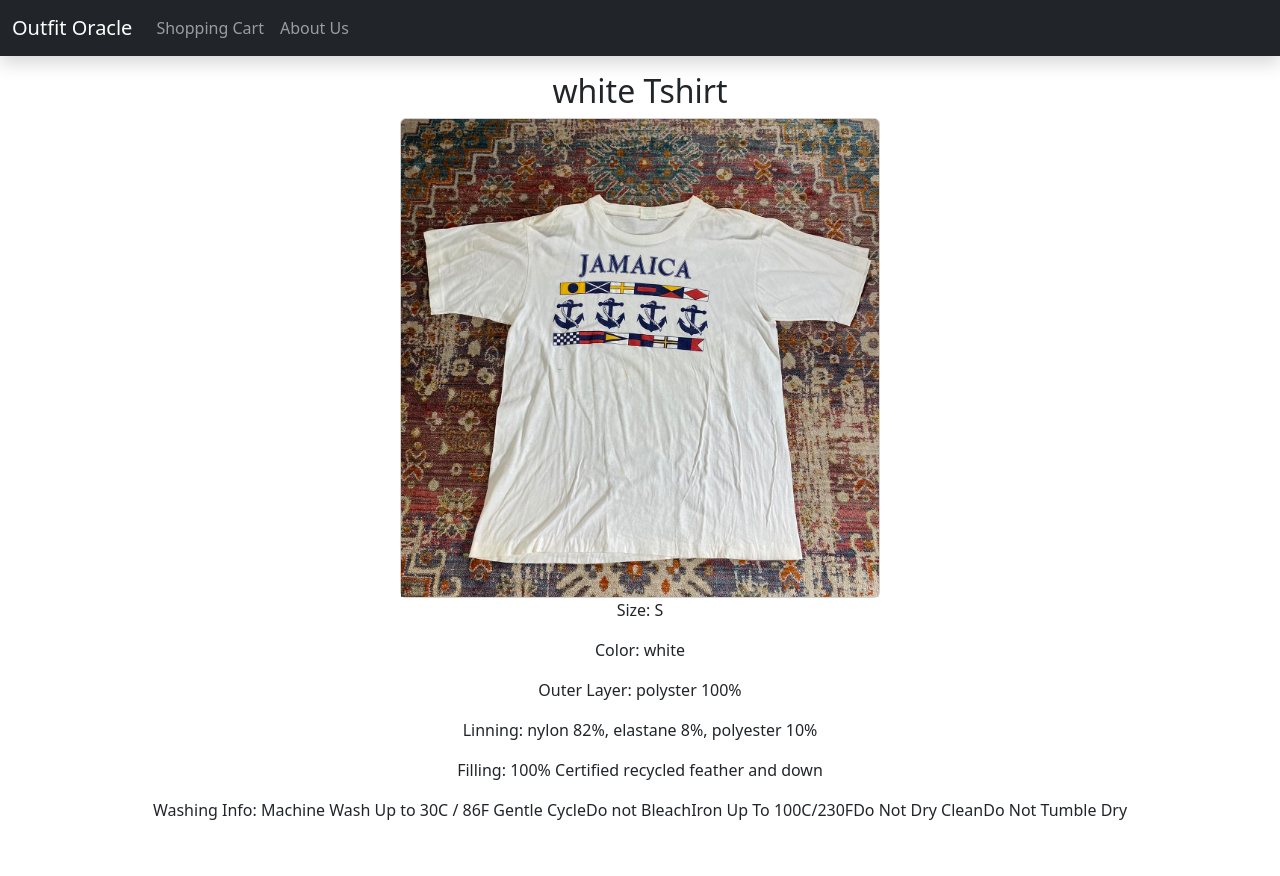
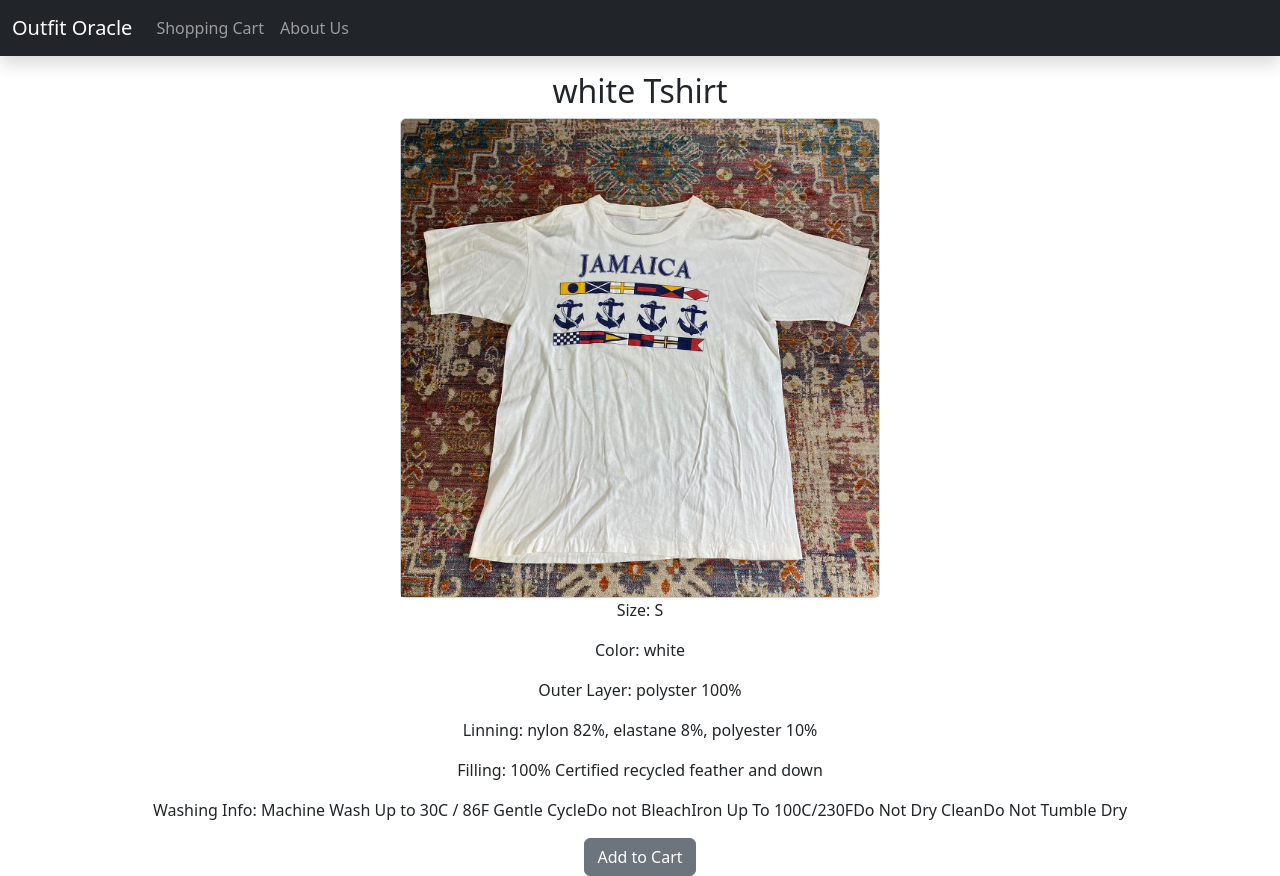
Before and after one commit to tnyima19/Outfit-Oracle, a React (Create React App) app in the folder client/: page /product/1 in a window 1280 px wide. Before the commit the page ends 838 px from the top, so only its background shows below. Built offline with nearby package versions, Linux system fonts and the light colour scheme.

Commit message:
small mistake corrected

```diff
--- a/client/src/pages/ProductPage.js
+++ b/client/src/pages/ProductPage.js
@@ -5,8 +5,8 @@
 function ProductPage() {
     const { id } = useParams();
     const [product, setProduct] = useState(null);
-    const { products } = useContext(ShopContext); // Assuming you have a list of products in your ShopContext
-
+    const { products, addToCart, cartItems } = useContext(ShopContext); // Assuming you have a list of products in your ShopContext
+    const cartItemAmount = cartItems[id];
     useEffect(() => {
         // Find the product with the given ID
         const foundProduct = products.find(p => p.id.toString() === id);
@@ -29,6 +29,7 @@
             <p>Linning: {product.linning}</p>
             <p>Filling: {product.filling}</p>
             <p>Washing Info: {product.washinginfo}</p>
+            <button type="button" class="btn btn-secondary" onClick={()=> addToCart(id)}>Add to Cart {cartItemAmount > 0 && <>({cartItemAmount})</>}</button>
             {/* Other product details */}
         </div>
     );
```
